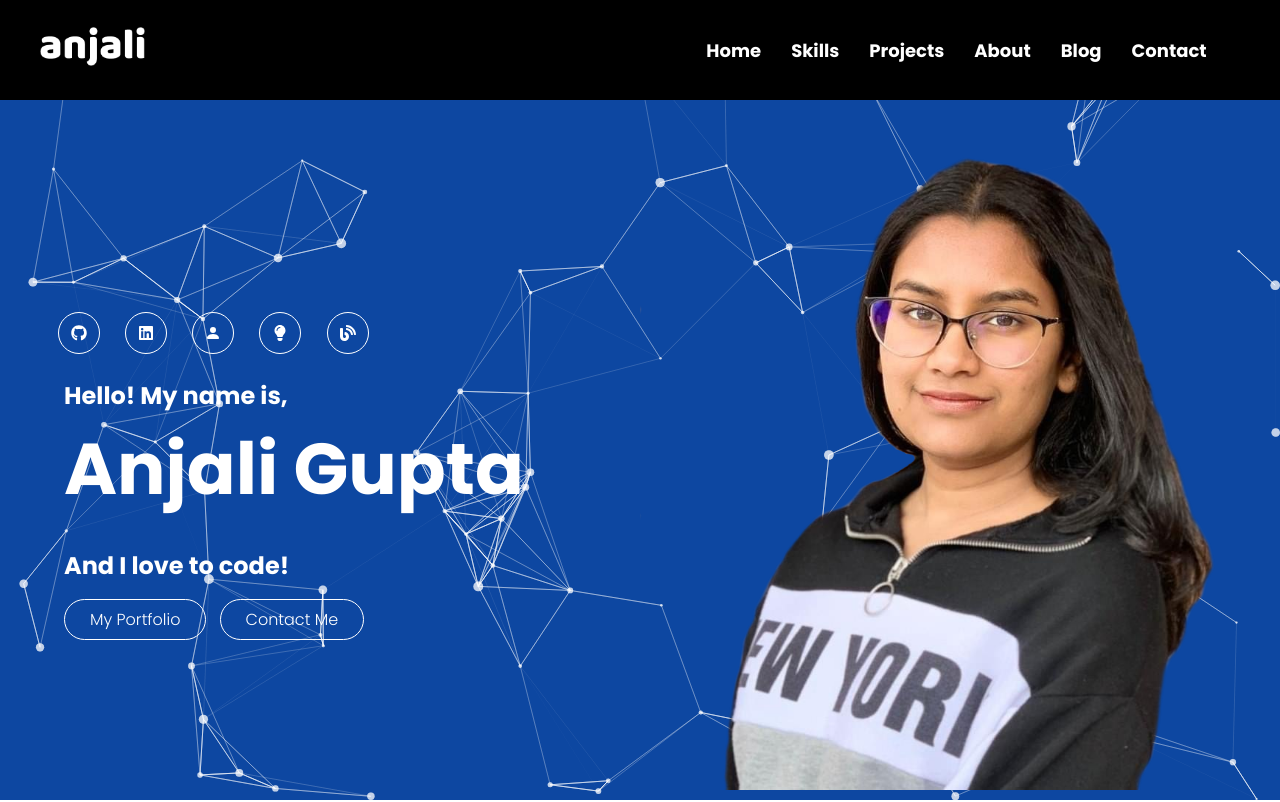
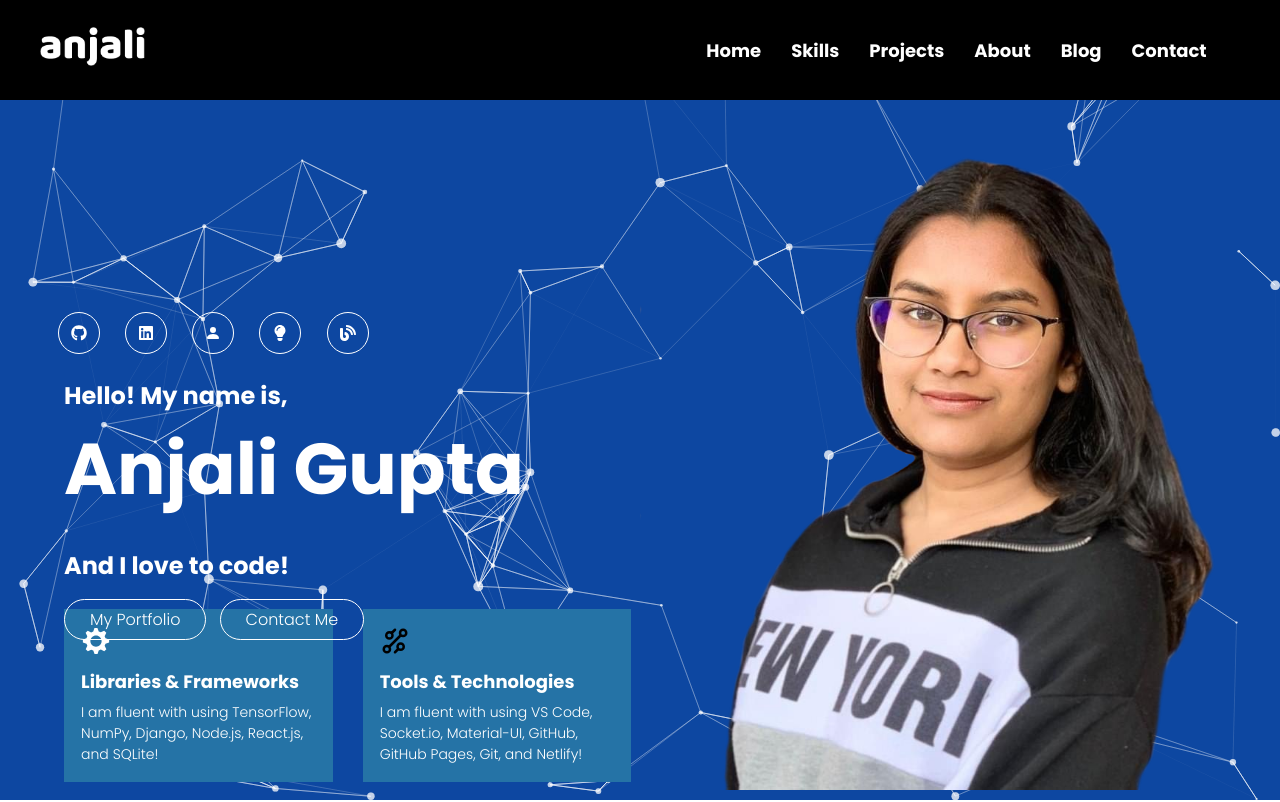
Before and after one commit to anjalig21/Personal-Website, a React (Create React App) app: page / in a window 1280 px wide. Shown: the top 802 px of the page. Built offline with nearby package versions, Linux system fonts and the light colour scheme.

Commit message:
added skills boxes

```diff
--- a/src/CSS/skills.css
+++ b/src/CSS/skills.css
@@ -24,3 +24,51 @@
     height: 3px;
     margin: 10px auto;
 }
+
+.Skill-bars {
+    padding: 6%;
+    margin-left: 50%;
+    margin-top: -5%;
+}
+
+.row-2 {
+    width: 33.3333333333333%;
+}
+
+.skillsbox {
+    padding: 4%;
+    background: #2573A6;
+    color: white;
+    margin-left: 15%;
+    margin-top: -111%;
+    width: 55%;
+}
+
+.icons {
+    font-size: 30px;
+    margin-bottom: 2%;
+    color: white;
+}
+
+.skillsbox_header {
+    font-size: 18px;
+    font-weight: 501;
+    margin-bottom: 3%;
+}
+
+.skillsbox_para {
+    font-size: 14px;
+}
+
+.row-2-2 {
+    width: 33.3333333333333%;
+}
+
+.skillsbox-2 {
+    padding: 4%;
+    background: #2573A6;
+    color: white;
+    margin-left: 85%;
+    margin-top: -40.5%;
+    width: 55%;
+}
--- a/src/components/skills.js
+++ b/src/components/skills.js
@@ -1,7 +1,27 @@
 import React from 'react'
 import '../CSS/skills.css';
+import SkillBar from 'react-skillbars';
+import {GoGear} from 'react-icons/go';
+import {GrTechnology} from 'react-icons/gr';
 
 const Skills = () => {
+    const skills = [
+        {type: "Python", level: 95},
+        {type: "HTML", level: 95},
+        {type: "CSS", level: 90},
+        {type: "Javascript", level: 90},
+        {type: "SQL", level: 85},
+        {type: "C", level: 85},
+        {type: "C++", level: 80},
+        {type: "Racket", level: 80}
+    ];
+    const colors = {
+        "bar": "#3498db",
+        "title": {
+            "text": "#fff",
+            "background": "#2980b9"
+        }
+    }
     return (
         <div className = "skills">
             <div className = "container">
@@ -11,6 +31,35 @@ const Skills = () => {
                         <p className = "mainContent">- Technical & Design -</p>
                         <div className = "commonBorder"></div>
                     </div>
+                    <div className = "Skill-bars">
+                        <SkillBar skills={skills} colors={colors}/>
+                    </div>
+                    <div className = "col-2">
+                        <div className = "row-2">
+                            <div className = "skillsbox">
+                                <GoGear className = "icons"/>
+                                <div className = "skillsbox_header">
+                                    Libraries & Frameworks
+                                </div>
+                                <div className = "skillsbox_para">
+                                    I am fluent with using TensorFlow, NumPy, Django, Node.js, React.js, and SQLite!
+                                </div>
+                            </div>
+                        </div>
+                    </div>
+                    <div className = "col-2-2">
+                        <div className = "row-2-2">
+                            <div className = "skillsbox-2">
+                                <GrTechnology className = "icons"/>
+                                <div className = "skillsbox_header">
+                                    Tools & Technologies
+                                </div>
+                                <div className = "skillsbox_para">
+                                    I am fluent with using VS Code, Socket.io, Material-UI, GitHub, GitHub Pages, Git, and Netlify!
+                                </div>
+                            </div>
+                        </div>
+                    </div>
                 </div>
             </div>
         </div>
```
Also changed, not shown: 1 other file (tests, documents, lock files or other folders).
